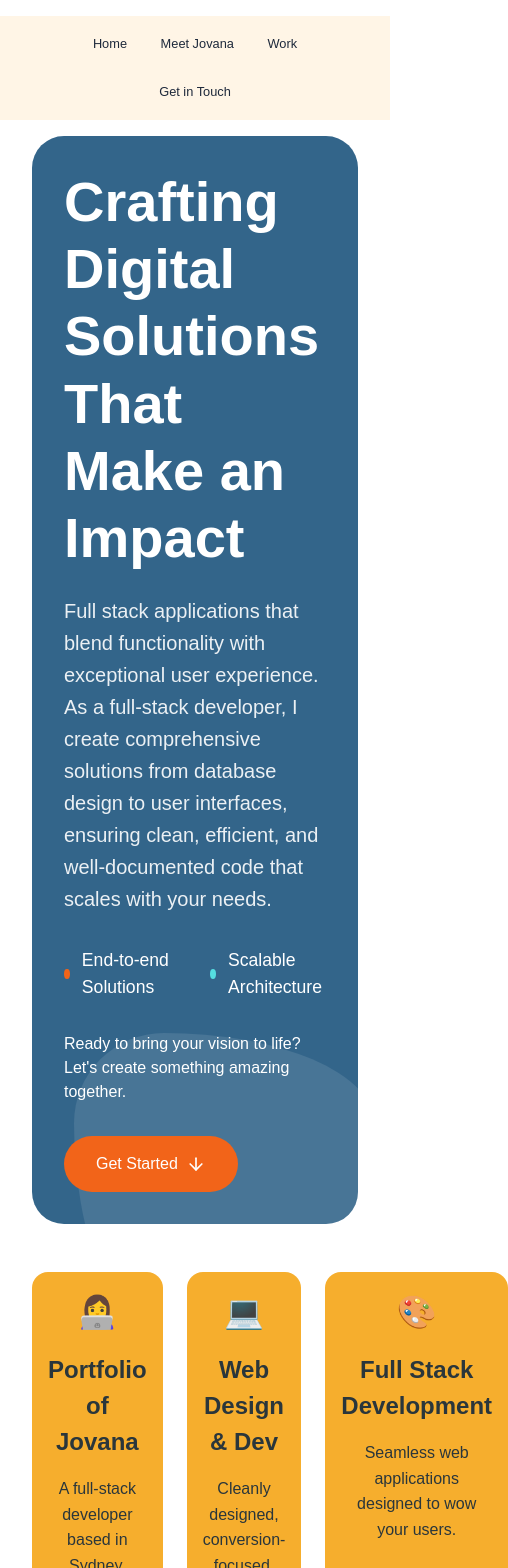
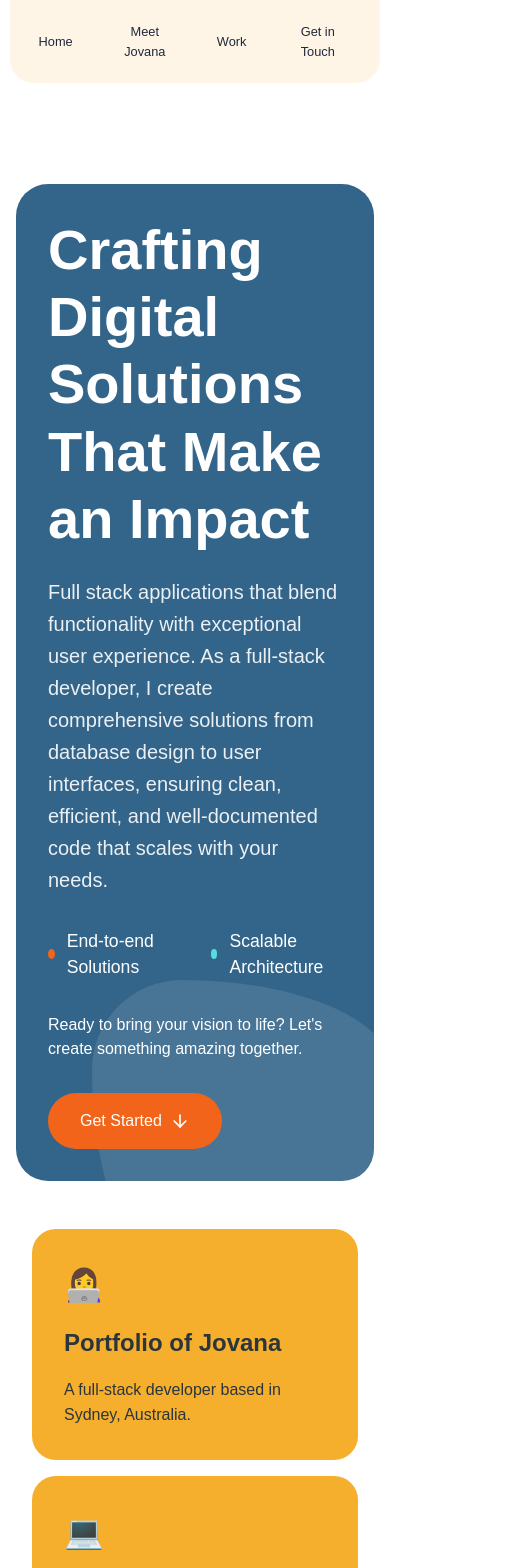
Before and after one commit to Jovana667/React-Portfolio, a React (Vite) app: page / in a window 390 px wide. Shown: the top 1568 px of the page, 508 px wide, since content can reach past the window. Built offline with nearby package versions, Linux system fonts and the light colour scheme.

Commit message:
Update Work component image and enhance styles for improved layout and responsiveness

```diff
--- a/src/components/Work.jsx
+++ b/src/components/Work.jsx
@@ -24,7 +24,7 @@ const Portfolio = () => {
       description:
         "A React-based search application that allows users to search and filter through student data, featuring integration with multiple data sources and real-time updates.",
       technologies: "React, JavaScript, APIs",
-      image: "/images/student-search-engine.png",
+      image: "/images/brandbird.png",
       githubLink: "https://github.com/Jovana667/student-search-engine",
     },
     {
--- a/src/styles/index.css
+++ b/src/styles/index.css
@@ -87,8 +87,8 @@ nav {
 
 /* Home Container */
 .home-container {
-  min-height: 100vh;
-  padding: 2rem;
+  padding: 1rem;
+  padding-top: 5rem;
 }
 
 .content-wrapper {
@@ -103,8 +103,8 @@ nav {
   padding: 2rem;
   position: relative;
   overflow: hidden;
-  margin-bottom: 3rem;
-  max-width: 1000px;
+  margin-bottom: 2rem; /* Reduced from 3rem */
+  max-width: 900px; /* Reduced from 1000px */
   margin-left: auto;
   margin-right: auto;
 }
@@ -164,20 +164,18 @@ nav {
 /* Info Cards Grid */
 .info-cards-grid {
   display: grid;
-  grid-template-columns: repeat(3, 1fr);
-  gap: 1.5rem;
-  margin-top: 2rem;
-  max-width: 1000px;
-  margin-left: auto;
-  margin-right: auto;
+  grid-template-columns: 1fr;
+  gap: 1rem;
+  padding: 1rem;
 }
 
 .info-card {
-  padding: 1rem;
-  border-radius: 1rem;
-  text-align: center;
-  transition: transform 0.3s ease;
+  background-color: #ffc857;
+  padding: 2rem;
+  border-radius: 1.5rem;
+  text-align: left;
 }
+
 .info-card:hover {
   transform: translateY(-5px);
 }
@@ -416,22 +414,22 @@ nav {
 }
 
 /* Project Section */
+.project-section-wrapper {
+  max-width: 1200px;
+  width: 95%;
+  margin: 0 auto;
+  padding: 6rem 0;
+}
+
 .project-card-container {
   width: 100%;
-  height: 45vh;
-  margin-bottom: 6rem;
-  border-radius: 1.5rem;
+  height: 65vh;
+  margin-bottom: 8rem;
+  border-radius: 2rem;
   overflow: hidden;
   position: relative;
-  background-color: var(--color-gray);
-  box-shadow: 0 4px 6px rgba(0, 0, 0, 0.1);
-}
-
-.project-section-wrapper {
-  max-width: 1000px;
-  width: 90%;
-  margin: 0 auto;
-  padding: 4rem 0;
+  background-color: #f3f4f6;
+  box-shadow: 0 8px 12px rgba(0, 0, 0, 0.15);
 }
 
 .project-card-container img {
@@ -441,7 +439,6 @@ nav {
   object-position: top;
 }
 
-/* Project Overlay */
 .project-overlay {
   position: absolute;
   inset: 0;
@@ -457,6 +454,48 @@ nav {
 
 .project-card-container:hover .project-overlay {
   transform: translateY(0);
+}
+
+.project-overlay h3,
+.project-overlay p,
+.project-overlay .button-container {
+  opacity: 0;
+  transform: translateY(20px);
+  transition: opacity 0.3s ease, transform 0.3s ease;
+}
+
+.project-card-container:hover .project-overlay h3 {
+  opacity: 1;
+  transform: translateY(0);
+  transition-delay: 0.2s;
+}
+
+.project-card-container:hover .project-overlay p {
+  opacity: 1;
+  transform: translateY(0);
+  transition-delay: 0.25s;
+}
+
+.project-card-container:hover .project-overlay .button-container {
+  opacity: 1;
+  transform: translateY(0);
+  transition-delay: 0.3s;
+}
+
+@media (max-width: 768px) {
+  .project-card-container {
+    height: 45vh;
+    margin-bottom: 4rem;
+  }
+
+  .project-overlay {
+    padding: 1.5rem;
+  }
+
+  .project-card-container .project-overlay {
+    opacity: 1;
+    background-color: rgba(0, 0, 0, 0.8);
+  }
 }
 
 /* Project Animation */
@@ -506,33 +545,33 @@ nav {
 
 /* Contact Form Container */
 .contact-container {
-  min-height: 100vh;
-  padding: 2rem;
+  min-height: 50vh;
+  display: flex;
+  align-items: flex-end;
+  justify-content: center;
   background-color: #fff5e6;
-  display: flex;
-  justify-content: center;
-  align-items: center;
+  padding: 0 1rem 1rem 1rem; /* Added bottom padding */
+  margin-top: -100px;
 }
 
 .contact-content {
+  width: 100%;
   background-color: #ff9f7c;
-  border-radius: 24px;
-  padding: 3rem;
-  width: 100%;
-  max-width: 600px;
-  box-shadow: 0 4px 6px rgba(0, 0, 0, 0.1);
+  border-radius: 32px 32px 0 0;
+  padding: 2rem;
+  margin: 0 auto;
+  max-width: calc(100% - 2rem);
 }
 
-/* Typography */
 .contact-title {
-  font-size: 2.5rem;
-  font-weight: bold;
+  font-size: 2.25rem;
+  font-weight: 600;
   color: #2a363b;
-  margin-bottom: 1rem;
+  margin-bottom: 0.75rem;
 }
 
 .contact-subtitle {
-  font-size: 1.1rem;
+  font-size: 1rem;
   color: #2a363b;
   margin-bottom: 2rem;
 }
@@ -551,21 +590,19 @@ nav {
 }
 
 .form-label {
-  font-size: 1rem;
-  font-weight: 500;
+  display: block;
+  margin-bottom: 0.5rem;
   color: #2a363b;
+  font-size: 0.9rem;
 }
-
 .form-input,
 .form-textarea {
   width: 100%;
   padding: 0.75rem;
-  border-radius: 12px;
+  border-radius: 16px;
   border: none;
   background-color: #ffe566;
-  color: #2a363b;
-  font-size: 1rem;
-  transition: all 0.3s ease;
+  margin-bottom: 1rem;
 }
 
 .form-input:focus,
@@ -576,22 +613,18 @@ nav {
 }
 
 .form-textarea {
+  min-height: 100px;
   resize: vertical;
-  min-height: 120px;
 }
-
 /* Submit Button */
 .submit-button {
+  width: 100%;
   background-color: #ffe566;
   color: #2a363b;
+  padding: 0.75rem;
   border: none;
-  border-radius: 12px;
-  padding: 1rem;
-  font-size: 1rem;
+  border-radius: 16px;
   font-weight: 500;
-  cursor: pointer;
-  transition: all 0.3s ease;
-  margin-top: 1rem;
 }
 
 .submit-button:hover {
@@ -633,13 +666,13 @@ nav {
   }
 }
 
-@media (max-width: 480px) {
+@media (max-width: 430px) {
   .contact-container {
-    padding: 1rem;
+    padding: 0 1rem;
   }
 
   .contact-content {
-    padding: 1.5rem;
+    max-width: calc(100% - 2rem);
   }
 }
 /* Media Queries */
@@ -649,12 +682,15 @@ nav {
   }
 
   .nav-container {
-    padding: 0.5rem;
-    gap: 0.5rem;
-    flex-wrap: wrap;
-    justify-content: center;
-    width: 90%;
-    margin: 0 auto;
+    width: 100%;
+    max-width: 95%;
+    background-color: rgba(255, 245, 230, 0.95);
+    backdrop-filter: blur(8px);
+    position: fixed;
+    top: 0;
+    z-index: 50;
+    padding: 1rem;
+    border-radius: 0 0 1.5rem 1.5rem;
   }
 
   .nav-button {
@@ -702,3 +738,23 @@ nav {
     font-size: 2rem;
   }
 }
+@media (min-width: 768px) {
+  .info-cards-grid {
+    grid-template-columns: repeat(3, 1fr);
+  }
+
+  .home-container {
+    padding: 0.5rem; /* Reduced from 1rem */
+    padding-top: 4rem; /* Reduced from 5rem */
+  }
+}
+
+.contact-title {
+  font-size: 1.75rem;
+}
+
+.form-input,
+.form-textarea,
+.submit-button {
+  padding: 0.5rem;
+}
```
Also changed, not shown: 1 other file (tests, documents, lock files or other folders).
